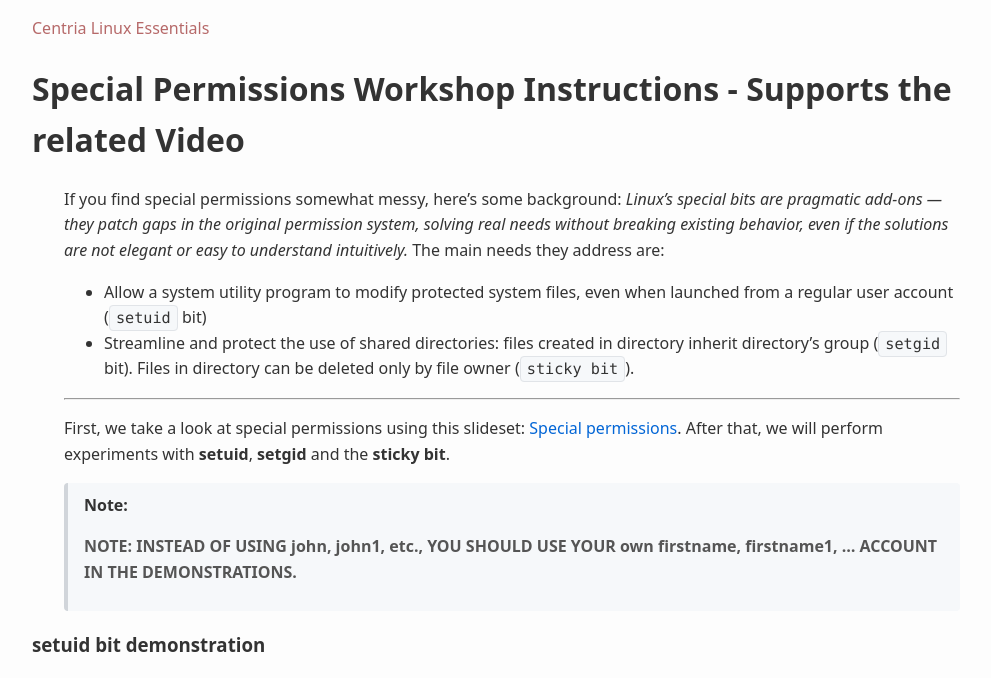
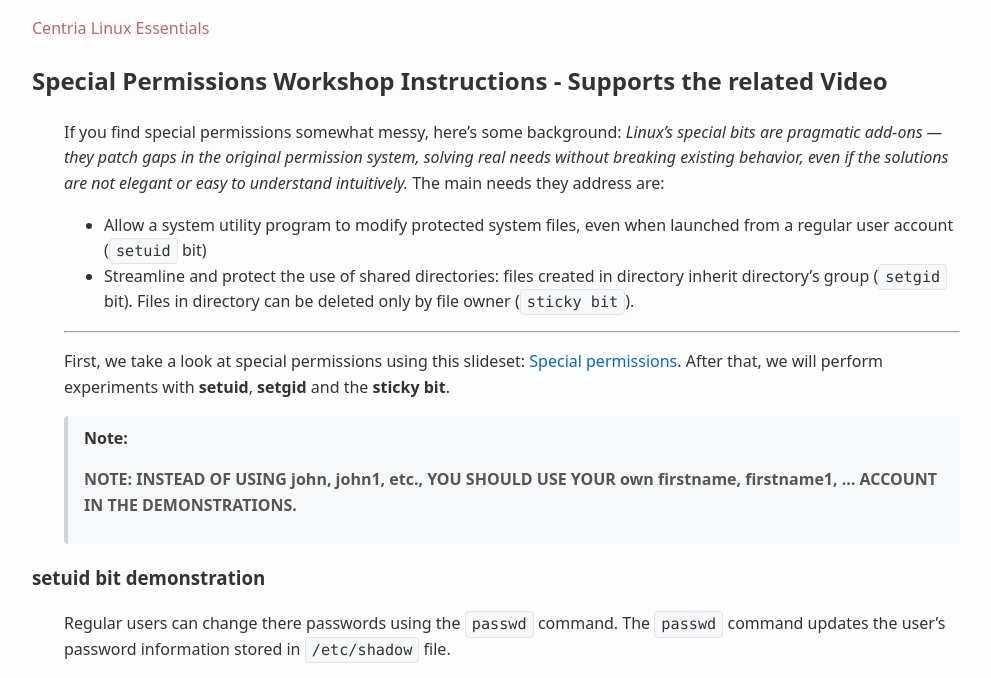
Before and after one commit to averkoc/lx, a Jekyll site: the page built from docs/ws6steps.md, in a window 1280 px wide. Shown: the top 678 px of the page, without its empty margins (128-1119 px from the left). Built offline with Jekyll 4.4.1, drawn with Linux system fonts in a browser that asks for light colours.

```diff
--- a/docs/ws6steps.md
+++ b/docs/ws6steps.md
@@ -3,7 +3,7 @@ title: ""
 layout: default
 ---
 
-# Special Permissions Workshop Instructions - Supports the related Video
+## Special Permissions Workshop Instructions - Supports the related Video
 
 If you find special permissions somewhat messy, here’s some background:
 _Linux’s special bits are pragmatic add-ons — they patch gaps in the original permission system, solving real needs without breaking existing behavior, even if the solutions are not elegant or easy to understand intuitively._
```
